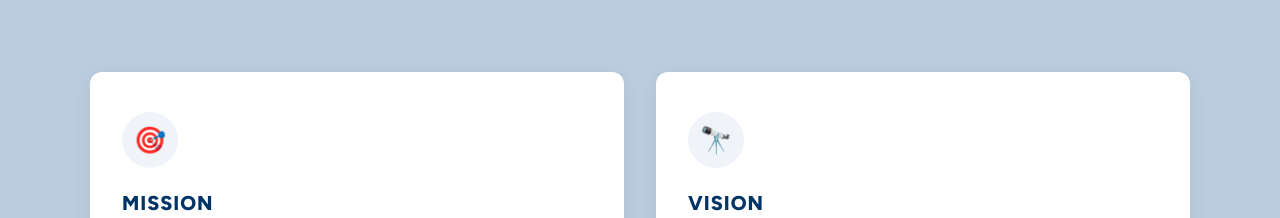
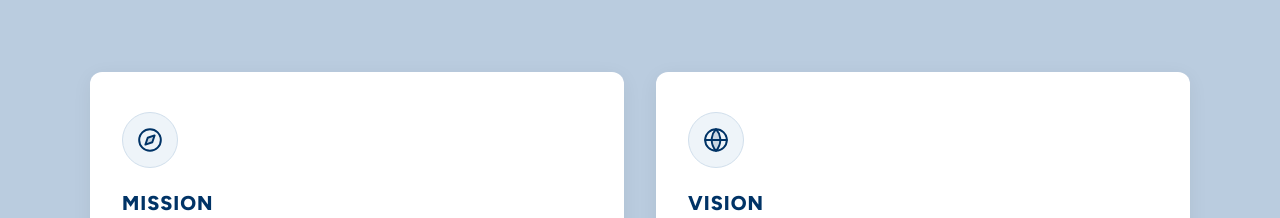
Before and after one commit to Gavin-The-Nub/bnd2, a Next.js app: page /about in a window 1280 px wide. Shown: the part 880-1098 px from the top of the page. Built offline with nearby package versions, Linux system fonts and the light colour scheme.

Commit message:
feat(about): remove OPC mentions and replace emojis with modern SVG icons

```diff
--- a/app/about/page.tsx
+++ b/app/about/page.tsx
@@ -3,6 +3,64 @@
 import Image from "next/image";
 import Link from "next/link";
 import { Navbar, Footer, WhatsApp } from "../components/shared";
+
+/* ─── Modern Vector Icons ─────────────────────────────────── */
+function CompassIcon({ size = 26, color = "#003366" }: { size?: number; color?: string }) {
+  return (
+    <svg width={size} height={size} viewBox="0 0 24 24" fill="none" stroke={color} strokeWidth="1.8" strokeLinecap="round" strokeLinejoin="round">
+      <circle cx="12" cy="12" r="10" />
+      <polygon points="16.24 7.76 14.12 14.12 7.76 16.24 9.88 9.88 16.24 7.76" fill={color} fillOpacity="0.15" />
+    </svg>
+  );
+}
+
+function GlobeIcon({ size = 26, color = "#003366" }: { size?: number; color?: string }) {
+  return (
+    <svg width={size} height={size} viewBox="0 0 24 24" fill="none" stroke={color} strokeWidth="1.8" strokeLinecap="round" strokeLinejoin="round">
+      <circle cx="12" cy="12" r="10" />
+      <line x1="2" y1="12" x2="22" y2="12" />
+      <path d="M12 2a15.3 15.3 0 0 1 4 10 15.3 15.3 0 0 1-4 10 15.3 15.3 0 0 1-4-10 15.3 15.3 0 0 1 4-10z" fill={color} fillOpacity="0.15" />
+    </svg>
+  );
+}
+
+function TourPackageIcon({ size = 24, color = "#003366" }: { size?: number; color?: string }) {
+  return (
+    <svg width={size} height={size} viewBox="0 0 24 24" fill="none" stroke={color} strokeWidth="1.8" strokeLinecap="round" strokeLinejoin="round">
+      <path d="M17.8 19.2L16 11l3.5-3.5C21 6 21.5 4 21 3c-1-.5-3 0-4.5 1.5L13 8 4.8 6.2c-.5-.1-.9.1-1.1.5l-.3.5c-.2.5-.1 1 .3 1.3L9 12l-2 3H4l-1 1 3 2 2 3 1-1v-3l3-2 3.5 5.3c.3.4.8.5 1.3.3l.5-.3c.4-.2.6-.6.5-1.1z" fill={color} fillOpacity="0.12" />
+    </svg>
+  );
+}
+
+function HotelIcon({ size = 24, color = "#003366" }: { size?: number; color?: string }) {
+  return (
+    <svg width={size} height={size} viewBox="0 0 24 24" fill="none" stroke={color} strokeWidth="1.8" strokeLinecap="round" strokeLinejoin="round">
+      <path d="M3 21h18M5 21V5a2 2 0 0 1 2-2h10a2 2 0 0 1 2 2v16M9 7h1M14 7h1M9 11h1M14 11h1M9 15h1M14 15h1" />
+      <path d="M10 21v-3a1 1 0 0 1 1-1h2a1 1 0 0 1 1 1v3" fill={color} fillOpacity="0.15" />
+    </svg>
+  );
+}
+
+function FlightIcon({ size = 24, color = "#003366" }: { size?: number; color?: string }) {
+  return (
+    <svg width={size} height={size} viewBox="0 0 24 24" fill="none" stroke={color} strokeWidth="1.8" strokeLinecap="round" strokeLinejoin="round">
+      <rect x="2" y="5" width="20" height="14" rx="2" />
+      <line x1="2" y1="10" x2="22" y2="10" />
+      <circle cx="7" cy="15" r="1.5" fill={color} />
+      <line x1="12" y1="15" x2="17" y2="15" strokeWidth="2" />
+    </svg>
+  );
+}
+
+function VisaIcon({ size = 24, color = "#003366" }: { size?: number; color?: string }) {
+  return (
+    <svg width={size} height={size} viewBox="0 0 24 24" fill="none" stroke={color} strokeWidth="1.8" strokeLinecap="round" strokeLinejoin="round">
+      <rect x="4" y="2" width="16" height="20" rx="2" />
+      <circle cx="12" cy="10" r="3" fill={color} fillOpacity="0.15" />
+      <path d="M8 18h8M8 15h4" />
+    </svg>
+  );
+}
 
 /* ─── Hero Section ────────────────────────────────────────── */
 function Hero() {
@@ -40,7 +98,7 @@ function Hero() {
             margin: "0 0 12px",
           }}
         >
-          BND Travel and Tours OPC
+          BND Travel and Tours
         </p>
         <h1
           style={{
@@ -109,7 +167,7 @@ function AboutCompany() {
             lineHeight: 1.3,
           }}
         >
-          BND Travel and Tours OPC
+          BND Travel and Tours
         </h2>
       </div>
 
@@ -126,7 +184,7 @@ function AboutCompany() {
         }}
       >
         <p style={{ margin: 0 }}>
-          BND Travel and Tours OPC is a dynamic travel service provider based in Batangas, Philippines, committed to delivering exceptional travel experiences through carefully curated packages and reliable travel solutions.
+          BND Travel and Tours is a dynamic travel service provider based in Batangas, Philippines, committed to delivering exceptional travel experiences through carefully curated packages and reliable travel solutions.
         </p>
         <p style={{ margin: 0 }}>
           Founded with a vision to make travel more accessible, convenient, and memorable, the company specializes in organizing both local and international trips for individuals, families, corporate clients, and groups.
@@ -167,16 +225,16 @@ function MissionVision() {
             style={{
               width: 56,
               height: 56,
-              background: "#F0F4F8",
+              background: "#EEF4F9",
+              border: "1px solid #D1DFEC",
               borderRadius: "50%",
               display: "flex",
               alignItems: "center",
               justifyContent: "center",
               marginBottom: 20,
-              fontSize: 26,
             }}
           >
-            🎯
+            <CompassIcon size={26} color="#003366" />
           </div>
           <h3
             style={{
@@ -219,16 +277,16 @@ function MissionVision() {
             style={{
               width: 56,
               height: 56,
-              background: "#F0F4F8",
+              background: "#EEF4F9",
+              border: "1px solid #D1DFEC",
               borderRadius: "50%",
               display: "flex",
               alignItems: "center",
               justifyContent: "center",
               marginBottom: 20,
-              fontSize: 26,
             }}
           >
-            🔭
+            <GlobeIcon size={26} color="#003366" />
           </div>
           <h3
             style={{
@@ -266,28 +324,28 @@ function CoreServices() {
     {
       title: "Local & International Tour Packages",
       description: "Customized and carefully curated travel itineraries across top domestic and international destinations.",
-      icon: "✈️",
+      icon: <TourPackageIcon size={24} color="#003366" />,
       href: "/packages",
       linkText: "View Packages",
     },
     {
       title: "Hotel and Resort Reservations",
       description: "Reliable accommodation bookings tailored to your preferences, comfort, and budget.",
-      icon: "🏨",
+      icon: <HotelIcon size={24} color="#003366" />,
       href: "/services",
       linkText: "Learn More",
     },
     {
       title: "Flight Booking Assistance",
       description: "Convenient flight ticketing support to ensure seamless schedules for your entire journey.",
-      icon: "🎫",
+      icon: <FlightIcon size={24} color="#003366" />,
       href: "/services",
       linkText: "Learn More",
     },
     {
       title: "Visa Processing Assistance",
       description: "Guided documentation and advisory services to simplify international visa applications.",
-      icon: "🛂",
+      icon: <VisaIcon size={24} color="#003366" />,
       href: "/services",
       linkText: "Learn More",
     },
@@ -347,7 +405,21 @@ function CoreServices() {
             }}
           >
             <div>
-              <div style={{ fontSize: 32, marginBottom: 16 }}>{service.icon}</div>
+              <div
+                style={{
+                  width: 48,
+                  height: 48,
+                  background: "#EEF4F9",
+                  border: "1px solid #D1DFEC",
+                  borderRadius: 10,
+                  display: "flex",
+                  alignItems: "center",
+                  justifyContent: "center",
+                  marginBottom: 20,
+                }}
+              >
+                {service.icon}
+              </div>
               <h3
                 style={{
                   fontFamily: "var(--font-figtree), sans-serif",
```
Also changed, not shown: 1 other file (tests, documents, lock files or other folders).
